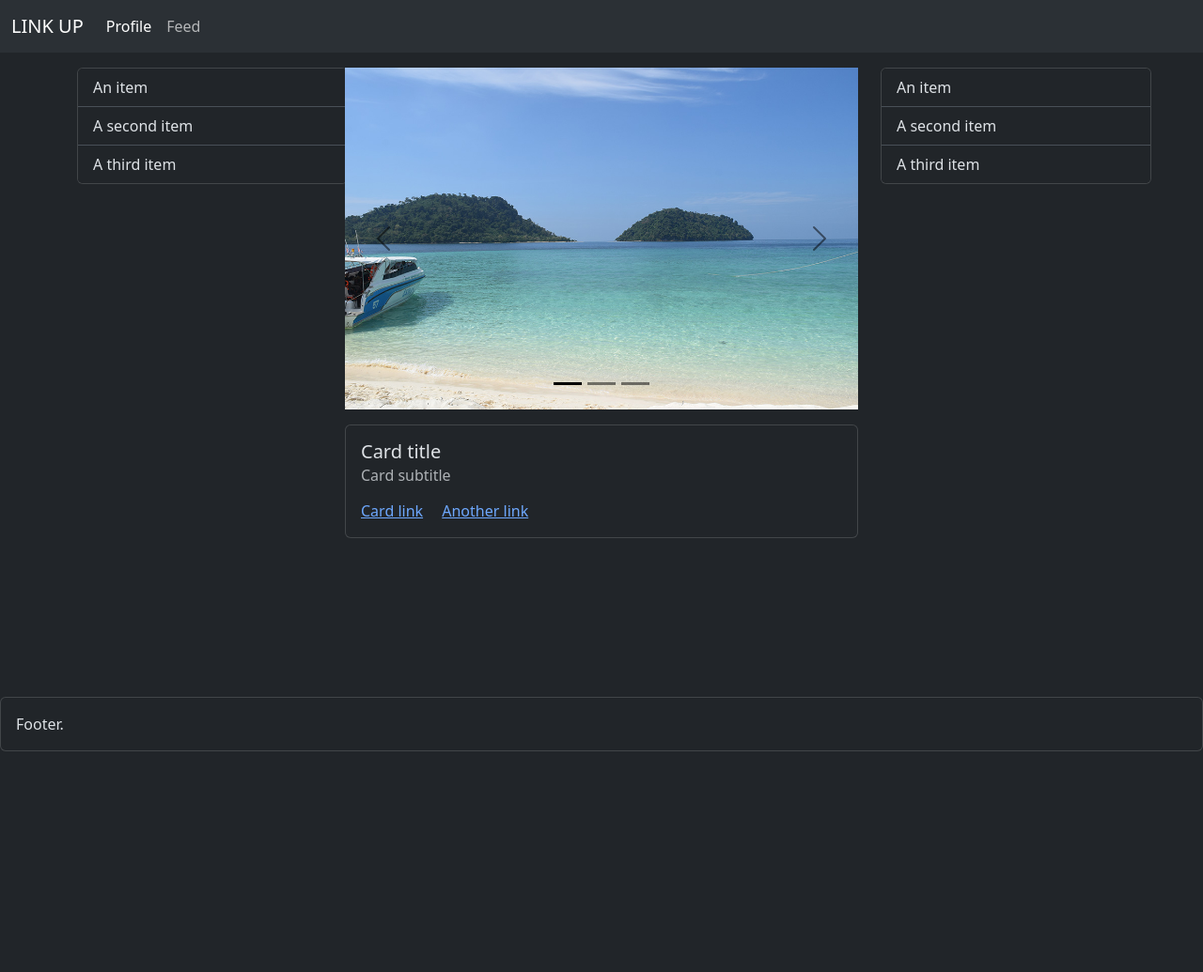
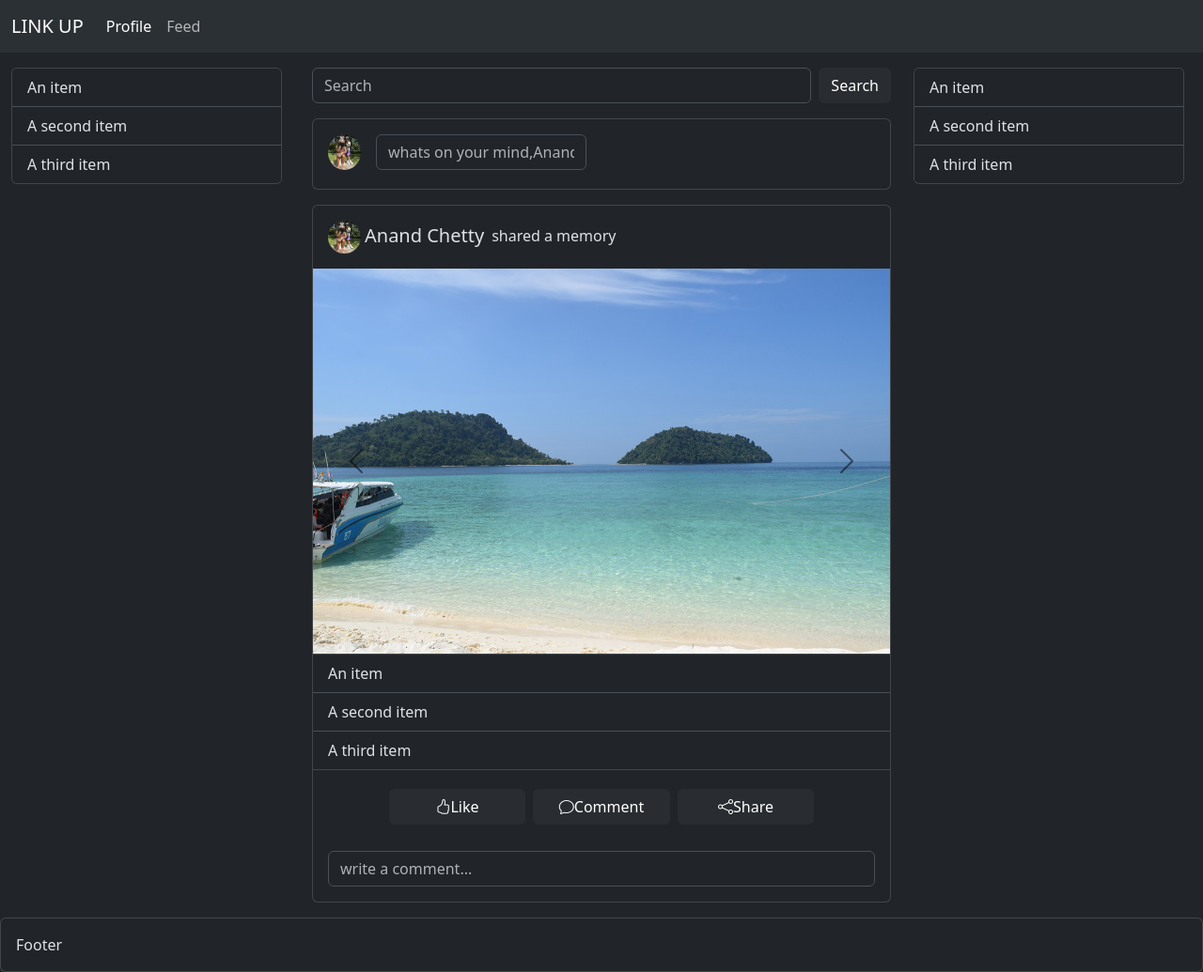
Before and after one commit to Tjommiboy/new-css-frameworks-22jan, a website: page feed.html in a window 1280 px wide. Shown: the whole page at 94% size. Before the commit the page ends 800 px from the top, so only its background shows below. Drawn offline with nearby package versions, Linux system fonts and the light colour scheme.

Commit message:
added changes on index, feed and profile

```diff
--- a/feed.html
+++ b/feed.html
@@ -9,6 +9,10 @@
       defer
       src="node_modules/bootstrap/dist/js/bootstrap.min.js"
     ></script>
+    <link
+      rel="stylesheet"
+      href="https://cdn.jsdelivr.net/npm/bootstrap-icons@1.11.3/font/bootstrap-icons.min.css"
+    />
 
     <title>Document</title>
   </head>
@@ -44,7 +48,7 @@
     <main class="flex-grow-1">
       <div class="container pt-3 d-block-sm">
         <div class="row">
-          <div class="col-3 pe-3 d-none d-lg-block">
+          <div class="col-3 d-none d-lg-block">
             <div class="card" style="width: 18rem">
               <ul class="list-group list-group-flush">
                 <li class="list-group-item">An item</li>
@@ -53,45 +57,79 @@
               </ul>
             </div>
           </div>
-          <div class="col-6">
-            <div id="carouselExampleIndicators" class="carousel slide">
-              <div class="carousel-indicators">
-                <button
-                  type="button"
-                  data-bs-target="#carouselExampleIndicators"
-                  data-bs-slide-to="0"
-                  class="active"
-                  aria-current="true"
-                  aria-label="Slide 1"
-                ></button>
-                <button
-                  type="button"
-                  data-bs-target="#carouselExampleIndicators"
-                  data-bs-slide-to="1"
-                  aria-label="Slide 2"
-                ></button>
-                <button
-                  type="button"
-                  data-bs-target="#carouselExampleIndicators"
-                  data-bs-slide-to="2"
-                  aria-label="Slide 3"
-                ></button>
+          <div class="col-12 col-sm-12 col-md-12 col-lg-6">
+            <form class="d-flex mb-3" role="search">
+              <input
+                class="form-control me-2"
+                type="search"
+                placeholder="Search"
+                aria-label="Search"
+              />
+              <button class="btn btn-secondary" type="submit">Search</button>
+            </form>
+            <div class="card mb-3">
+              <div class="card-body col-6">
+                <div class="d-flex">
+                  <img
+                    class="img-mini rounded-circle"
+                    src="./pictures/330155856_5793917130736730_5160720959516161037_n.jpg"
+                    class="card-img-top"
+                    alt="..."
+                  />
+                  <label for="formGroupInput" class="form-label ms-3"></label>
+                  <input
+                    type="text"
+                    class="form-control"
+                    id="formGroupInput"
+                    placeholder="whats on your mind,Anand?"
+                  />
                 </div>
+                <h6 class="card-subtitle mb-2 text-body-secondary"></h6>
+                <p class="card-text"></p>
+              </div>
+            </div>
+            <div class="card col-12 col-sm-12 col-md-12 col-lg-12">
+              <div class="card-body">
+                <div class="d-flex">
+                  <img
+                    class="img-mini rounded-circle"
+                    src="./pictures/330155856_5793917130736730_5160720959516161037_n.jpg"
+                    class="card-img-top"
+                    alt="..."
+                  />
+                  <h5 class="card-title m-1">Anand Chetty</h5>
+                  <p class="card-text m-1">shared a memory</p>
+                </div>
+              </div>
+              <div id="carousel" class="carousel slide">
+                <div id="carouselExample" class="carousel slide">
                   <div class="carousel-inner">
                     <div class="carousel-item active">
-                  <img src="./pictures/1.jpg" class="d-block w-100" alt="..." />
+                      <img
+                        src="./pictures/1.jpg"
+                        class="d-block w-100"
+                        alt="..."
+                      />
                     </div>
                     <div class="carousel-item">
-                  <img src="./pictures/2.jpg" class="d-block w-100" alt="..." />
+                      <img
+                        src="./pictures/2.jpg"
+                        class="d-block w-100"
+                        alt="..."
+                      />
                     </div>
                     <div class="carousel-item">
-                  <img src="./pictures/3.jpg" class="d-block w-100" alt="..." />
+                      <img
+                        src="./pictures/3.jpg"
+                        class="d-block w-100"
+                        alt="..."
+                      />
                     </div>
                   </div>
                   <button
                     class="carousel-control-prev"
                     type="button"
-                data-bs-target="#Indicators"
+                    data-bs-target="#carouselExample"
                     data-bs-slide="prev"
                   >
                     <span
@@ -103,7 +141,7 @@
                   <button
                     class="carousel-control-next"
                     type="button"
-                data-bs-target="#Indicators"
+                    data-bs-target="#carouselExample"
                     data-bs-slide="next"
                   >
                     <span
@@ -113,19 +151,39 @@
                     <span class="visually-hidden">Next</span>
                   </button>
                 </div>
+              </div>
 
-            <div class="pt-3"></div>
-            <div class="card">
-              <div class="card-body col-6">
-                <h5 class="card-title">Card title</h5>
-                <h6 class="card-subtitle mb-2 text-body-secondary">
-                  Card subtitle
-                </h6>
-                <p class="card-text"></p>
-                <a href="#" class="card-link">Card link</a>
-                <a href="#" class="card-link">Another link</a>
+              <ul class="list-group list-group-flush">
+                <li class="list-group-item">An item</li>
+                <li class="list-group-item">A second item</li>
+                <li class="list-group-item">A third item</li>
+              </ul>
+              <div class="card-body">
+                <div class="container">
+                  <div class="row justify-content-center">
+                    <button class="btn btn-light col-3 m-1">
+                      <i class="bi bi-hand-thumbs-up"></i>Like
+                    </button>
+                    <button class="btn btn-light col-3 m-1">
+                      <i class="bi bi-chat"></i>Comment
+                    </button>
+                    <button class="btn btn-light col-3 m-1">
+                      <i class="bi bi-share"></i>Share
+                    </button>
                   </div>
                 </div>
+                <div class="mb">
+                  <label for="formGroupInput" class="form-label"></label>
+                  <input
+                    type="text"
+                    class="form-control"
+                    id="formGroupInput"
+                    placeholder="write a comment..."
+                  />
+                </div>
+              </div>
+            </div>
+            <div class="pt-3"></div>
           </div>
           <div class="col-3 d-none d-lg-block">
             <div class="card" style="width: 18rem">
@@ -141,7 +199,7 @@
     </main>
     <footer>
       <div class="card">
-        <div class="card-body">Footer.</div>
+        <div class="card-body">Footer</div>
       </div>
     </footer>
   </body>
--- a/src/scss/_variables.scss
+++ b/src/scss/_variables.scss
@@ -486,8 +486,8 @@ $paragraph-margin-bottom: 1rem;
 $grid-breakpoints: (
   xs: 0,
   sm: 576px,
-  md: 768px,
-  lg: 907px,
+  md: 907px,
+  lg: 1100px,
   xl: 1200px,
   xxl: 1400px,
 );
@@ -504,8 +504,8 @@ $grid-breakpoints: (
 $container-max-widths: (
   sm: 540px,
   md: 720px,
-  lg: 960px,
-  xl: 1140px,
+  lg: 1160px,
+  xl: 1340px,
   xxl: 1320px,
 );
 // scss-docs-end container-max-widths
```
Also changed, not shown: index.html (+2 -2 lines), profile.html (+9 -9 lines), dist/css/styles.css, 3 other files. Lines whose indentation alone changed are shown as unchanged.
